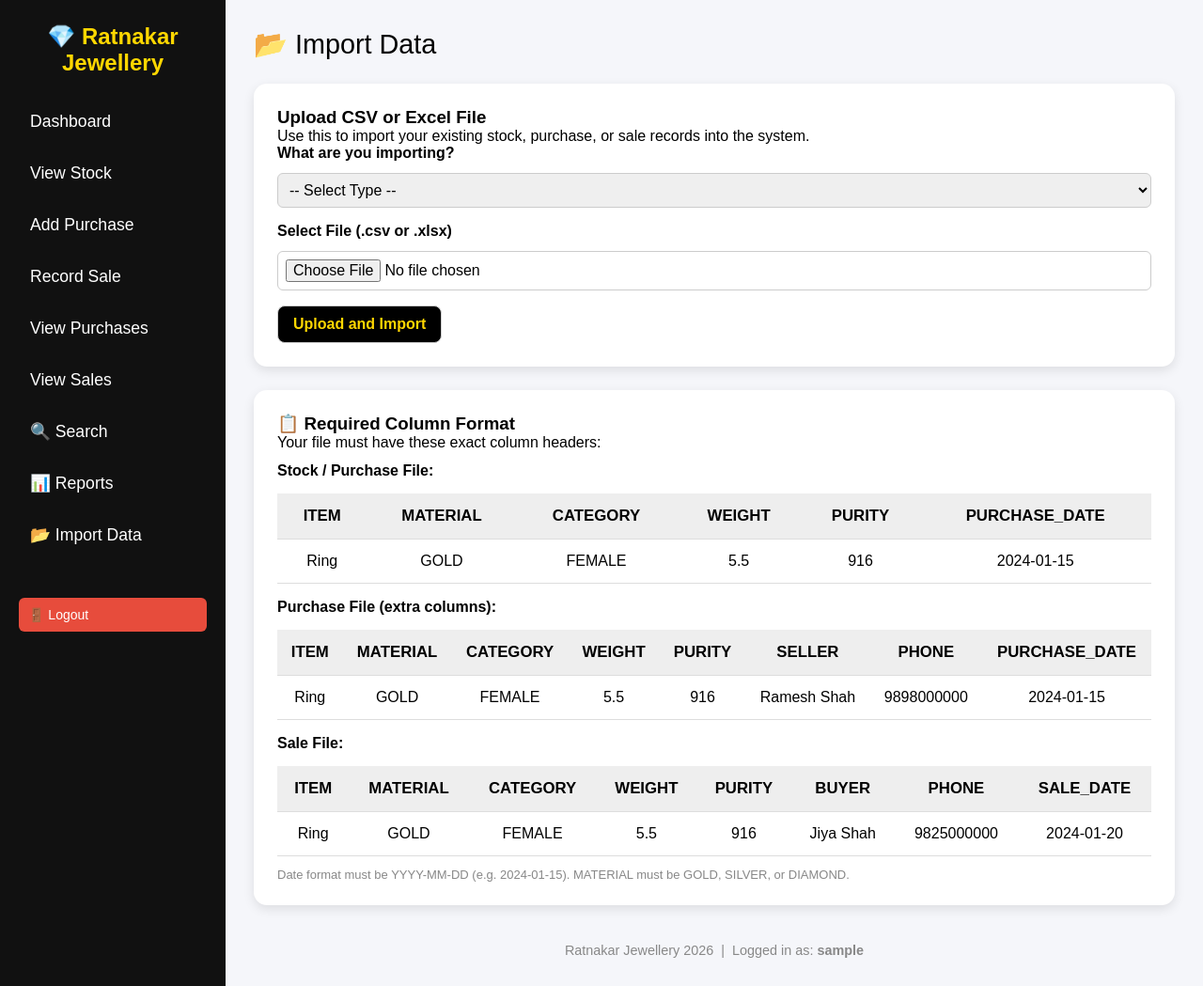
After one commit to PriyanshJeeleshJhaveri/jewellery-management-system, a Flask app: page /import_data in a window 1280 px wide. The commit adds this page. Shown: the whole page at 94% size. Run offline with Flask 3, Linux system fonts and the light colour scheme; the visitor is signed in with stand-in values (Sample User, id 1).

Commit message:
Added import tab and fix bugs

```diff
--- a/app.py
+++ b/app.py
@@ -1,13 +1,15 @@
 from flask import Flask, render_template, request, redirect, Response, session, flash
 from werkzeug.security import generate_password_hash, check_password_hash
+from datetime import datetime, date
+from functools import wraps
+from invoice_generator import generate_invoice
 import sqlite3
 import webbrowser
 import threading
 import os
+import csv
+import io
 import subprocess
-from datetime import datetime, date
-from functools import wraps
-from invoice_generator import generate_invoice
 
 app = Flask(__name__)
 app.secret_key = "change-this-to-a-random-secret-key-before-deploying"  # FIX: Added secret key for sessions
@@ -491,3 +493,107 @@ if __name__ == "__main__":
         app.run(host="127.0.0.1", port=5000, debug=False, use_reloader=False)
     except KeyboardInterrupt:
         pass
+@app.route("/import_data", methods=["GET", "POST"])
+@login_required
+def import_data():
+    message = None
+    errors  = []
+
+    if request.method == "POST":
+        import_type = request.form.get("import_type")
+        file        = request.files.get("file")
+
+        if not file or file.filename == "":
+            message = "No file selected."
+            return render_template("import_data.html", message=message, errors=errors)
+
+        filename = file.filename.lower()
+
+        # Read rows depending on file type
+        try:
+            rows = []
+            if filename.endswith(".csv"):
+                stream = io.StringIO(file.stream.read().decode("utf-8-sig"))
+                reader = csv.DictReader(stream)
+                rows   = list(reader)
+
+            elif filename.endswith((".xlsx", ".xls")):
+                import openpyxl
+                wb    = openpyxl.load_workbook(file)
+                ws    = wb.active
+                heads = [str(cell.value).strip() for cell in ws[1]]
+                for row in ws.iter_rows(min_row=2, values_only=True):
+                    rows.append(dict(zip(heads, row)))
+            else:
+                message = "Only .csv or .xlsx files are supported."
+                return render_template("import_data.html", message=message, errors=errors)
+
+        except Exception as e:
+            message = f"Could not read file: {str(e)}"
+            return render_template("import_data.html", message=message, errors=errors)
+
+        # Process rows
+        conn    = get_db()
+        cur     = conn.cursor()
+        success = 0
+
+        for idx, row in enumerate(rows, start=2):
+            try:
+                # Normalize keys — strip spaces and uppercase
+                row = {k.strip().upper(): str(v).strip() if v is not None else "" for k, v in row.items()}
+
+                if import_type == "stock":
+                    cur.execute("""
+                        INSERT INTO stock (ITEM, MATERIAL, CATEGORY, WEIGHT, PURITY, PURCHASE_DATE)
+                        VALUES (?, ?, ?, ?, ?, ?)
+                    """, (
+                        row["ITEM"],
+                        row["MATERIAL"].upper(),
+                        row["CATEGORY"].upper(),
+                        float(row["WEIGHT"]),
+                        float(row["PURITY"]),
+                        row.get("PURCHASE_DATE", datetime.now().strftime("%Y-%m-%d"))
+                    ))
+
+                elif import_type == "purchase":
+                    cur.execute("""
+                        INSERT INTO purchase (ITEM, MATERIAL, CATEGORY, WEIGHT, PURITY, SELLER, PHONE, PURCHASE_DATE)
+                        VALUES (?, ?, ?, ?, ?, ?, ?, ?)
+                    """, (
+                        row["ITEM"],
+                        row["MATERIAL"].upper(),
+                        row["CATEGORY"].upper(),
+                        float(row["WEIGHT"]),
+                        float(row["PURITY"]),
+                        row["SELLER"],
+                        row["PHONE"],
+                        row.get("PURCHASE_DATE", datetime.now().strftime("%Y-%m-%d"))
+                    ))
+
+                elif import_type == "sale":
+                    cur.execute("""
+                        INSERT INTO sale (ITEM, MATERIAL, CATEGORY, WEIGHT, PURITY, BUYER, PHONE, SALE_DATE)
+                        VALUES (?, ?, ?, ?, ?, ?, ?, ?)
+                    """, (
+                        row["ITEM"],
+                        row["MATERIAL"].upper(),
+                        row["CATEGORY"].upper(),
+                        float(row["WEIGHT"]),
+                        float(row["PURITY"]),
+                        row["BUYER"],
+                        row["PHONE"],
+                        row.get("SALE_DATE", datetime.now().strftime("%Y-%m-%d"))
+                    ))
+
+                success += 1
+
+            except Exception as e:
+                errors.append(f"Row {idx}: {str(e)}")
+
+        conn.commit()
+        conn.close()
+        message = f"Successfully imported {success} records."
+        if errors:
+            message += f" {len(errors)} rows had errors and were skipped."
+
+    return render_template("import_data.html", message=message, errors=errors)
--- a/templates/base.html
+++ b/templates/base.html
@@ -19,7 +19,7 @@
         <a href="/view_sales">View Sales</a>
         <a href="/search">🔍 Search</a>
         <a href="/report">📊 Reports</a>
-
+        <a href="/import_data">📂 Import Data</a>
         <!-- Logout at the bottom of sidebar -->
         <form method="POST" action="/logout" style="margin-top: auto; padding-top: 20px;">
             <button type="submit" class="btn-logout">🚪 Logout</button>
--- /dev/null
+++ b/templates/import_data.html
@@ -0,0 +1,82 @@
+{% extends "base.html" %}
+{% block content %}
+
+<div class="page-title">📂 Import Data</div>
+
+<div class="card">
+    <h3>Upload CSV or Excel File</h3>
+    <p>Use this to import your existing stock, purchase, or sale records into the system.</p>
+
+    <form method="POST" enctype="multipart/form-data">
+
+        <div class="form-group" style="margin-bottom:16px;">
+            <label><strong>What are you importing?</strong></label>
+            <select name="import_type" required style="width:100%;padding:8px;margin-top:6px;">
+                <option value="">-- Select Type --</option>
+                <option value="stock">Current Stock</option>
+                <option value="purchase">Purchase History</option>
+                <option value="sale">Sale History</option>
+            </select>
+        </div>
+
+        <div class="form-group" style="margin-bottom:16px;">
+            <label><strong>Select File (.csv or .xlsx)</strong></label>
+            <input type="file" name="file" accept=".csv,.xlsx,.xls"
+                   required style="width:100%;padding:8px;margin-top:6px;">
+        </div>
+
+        <button type="submit" class="btn">Upload and Import</button>
+    </form>
+</div>
+
+{% if message %}
+<div class="card {{ 'error-msg' if 'error' in message.lower() else 'success' }}">
+    {{ message }}
+</div>
+{% endif %}
+
+{% if errors %}
+<div class="card" style="background:#fff8e1;border-left:4px solid #f39c12;">
+    <h3>⚠️ Rows with errors (skipped):</h3>
+    {% for e in errors %}
+    <p style="font-size:13px;color:#7d6608;">{{ e }}</p>
+    {% endfor %}
+</div>
+{% endif %}
+
+<!-- Template download section -->
+<div class="card">
+    <h3>📋 Required Column Format</h3>
+    <p>Your file must have these exact column headers:</p>
+
+    <h4 style="margin-top:12px;">Stock / Purchase File:</h4>
+    <table>
+        <tr><th>ITEM</th><th>MATERIAL</th><th>CATEGORY</th>
+            <th>WEIGHT</th><th>PURITY</th><th>PURCHASE_DATE</th></tr>
+        <tr><td>Ring</td><td>GOLD</td><td>FEMALE</td>
+            <td>5.5</td><td>916</td><td>2024-01-15</td></tr>
+    </table>
+
+    <h4 style="margin-top:16px;">Purchase File (extra columns):</h4>
+    <table>
+        <tr><th>ITEM</th><th>MATERIAL</th><th>CATEGORY</th><th>WEIGHT</th>
+            <th>PURITY</th><th>SELLER</th><th>PHONE</th><th>PURCHASE_DATE</th></tr>
+        <tr><td>Ring</td><td>GOLD</td><td>FEMALE</td><td>5.5</td>
+            <td>916</td><td>Ramesh Shah</td><td>9898000000</td><td>2024-01-15</td></tr>
+    </table>
+
+    <h4 style="margin-top:16px;">Sale File:</h4>
+    <table>
+        <tr><th>ITEM</th><th>MATERIAL</th><th>CATEGORY</th><th>WEIGHT</th>
+            <th>PURITY</th><th>BUYER</th><th>PHONE</th><th>SALE_DATE</th></tr>
+        <tr><td>Ring</td><td>GOLD</td><td>FEMALE</td><td>5.5</td>
+            <td>916</td><td>Jiya Shah</td><td>9825000000</td><td>2024-01-20</td></tr>
+    </table>
+
+    <p style="margin-top:12px;font-size:13px;color:#888;">
+        Date format must be YYYY-MM-DD (e.g. 2024-01-15).
+        MATERIAL must be GOLD, SILVER, or DIAMOND.
+    </p>
+</div>
+
+{% endblock %}
```
Also changed, not shown: requirements.txt (added, +66 -0 lines).
